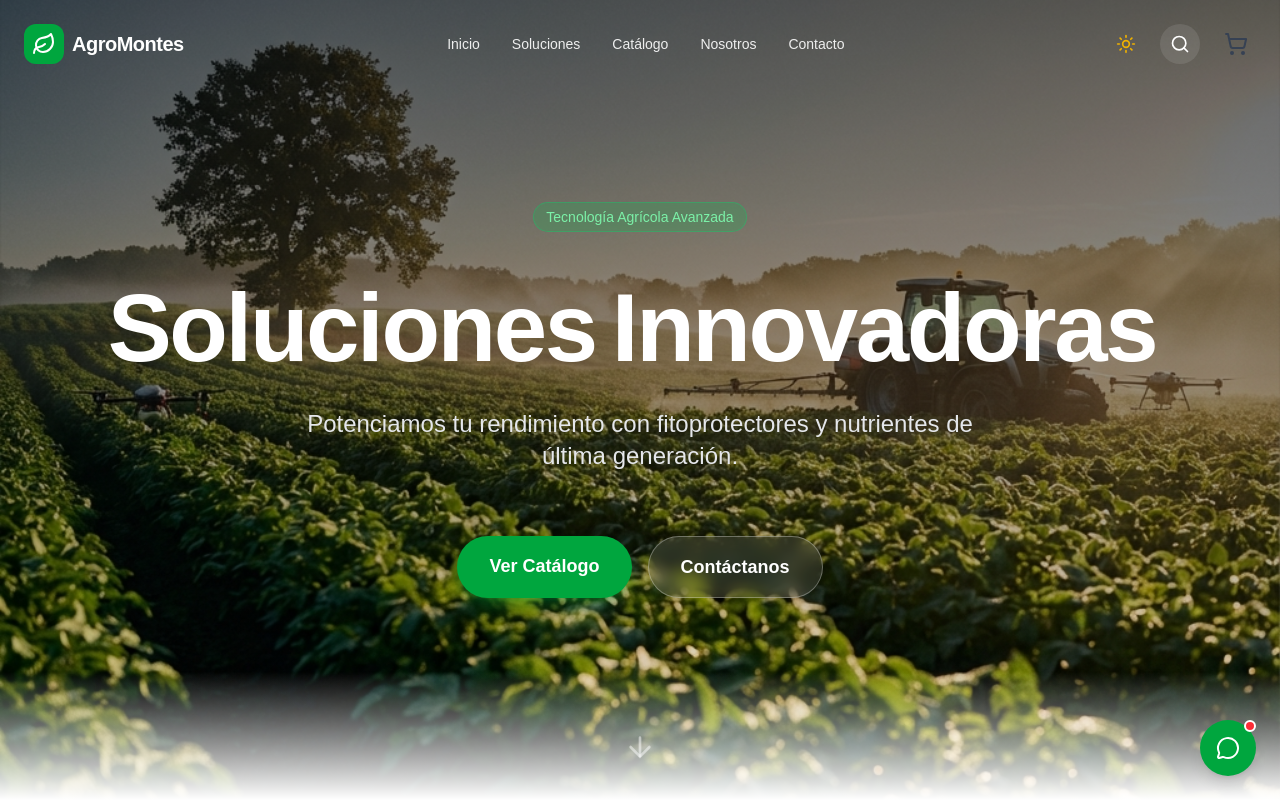
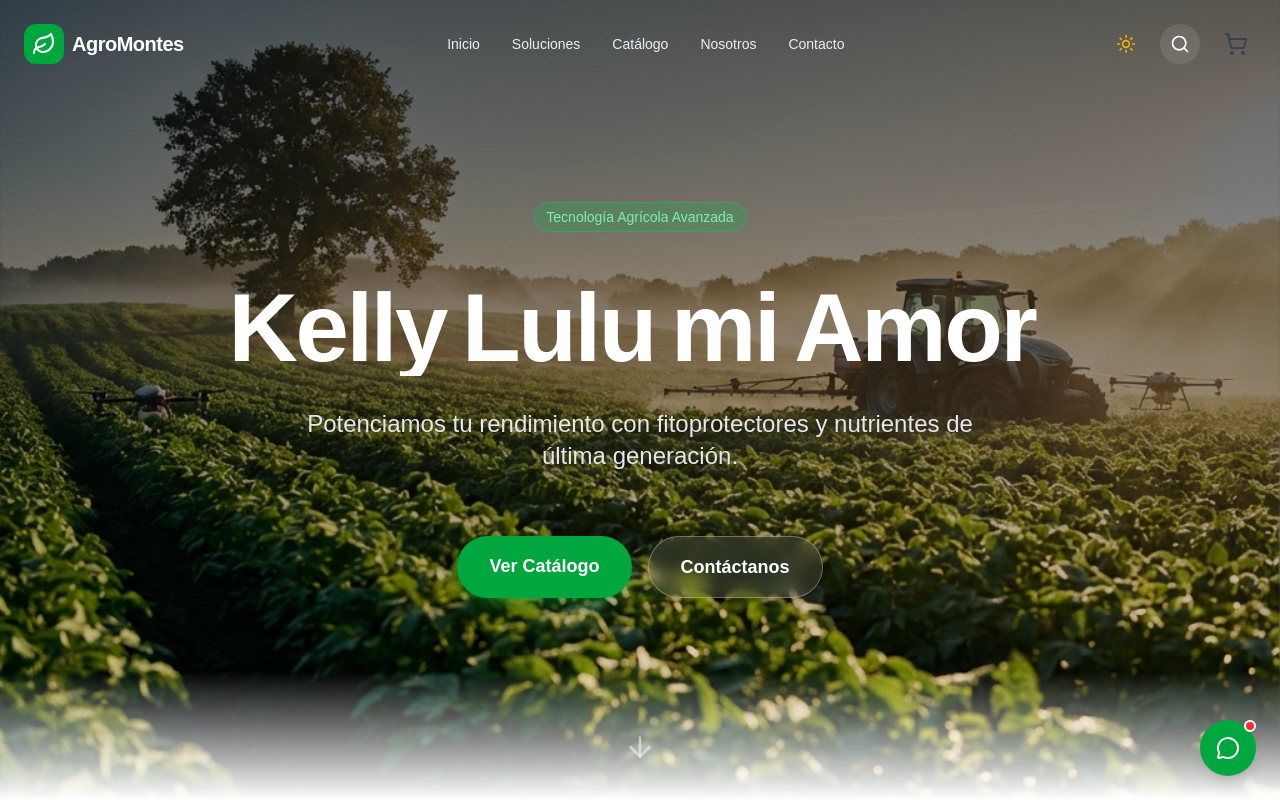
Before and after one commit to OutWorldDebourer/agromontes-mvp, a Next.js app: page / in a window 1280 px wide. Shown: the top 800 px of the page. Built offline with nearby package versions, Linux system fonts and the light colour scheme.

Commit message:
feat: update hero title

```diff
--- a/components/ui/Hero.tsx
+++ b/components/ui/Hero.tsx
@@ -14,7 +14,7 @@ export default function Hero() {
     const y = useTransform(scrollYProgress, [0, 1], ["0%", "50%"]);
     const opacity = useTransform(scrollYProgress, [0, 0.5], [1, 0]);
 
-    const titleWords = "Soluciones Innovadoras".split(" ");
+    const titleWords = "Kelly Lulu mi Amor".split(" ");
 
     return (
         <section ref={ref} className="relative h-screen flex items-center justify-center overflow-hidden">
```
